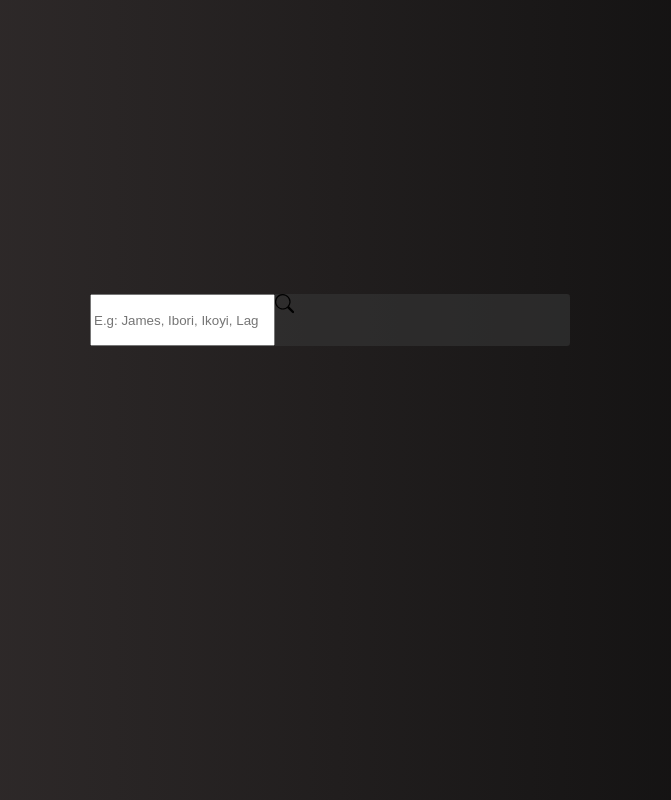
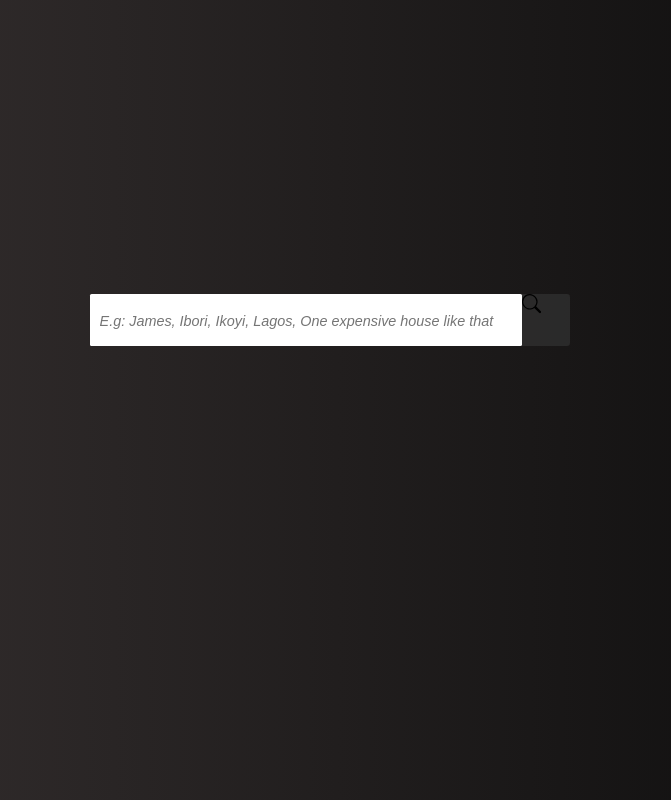
Before and after one commit to anita-brown/Efosa-Anita-Osagie, a React (Create React App) app in the folder assessment/: page / in a window 1280 px wide. Shown: the whole page, without its empty margins (310-981 px from the left). Built offline with nearby package versions, Linux system fonts and the light colour scheme.

Commit message:
searchbar styling

```diff
--- a/assessment/src/components/SearchBar.css
+++ b/assessment/src/components/SearchBar.css
@@ -14,3 +14,19 @@
     font-size: 1.2rem;
 
 }
+.search-input input {
+    width: 27rem;
+    height: 3.2rem;
+    padding: 0.6rem;
+    border: none;
+    border-radius: 0.1rem;
+    font-size: 1.2rem;
+}
+::placeholder {
+    font-size: 0.9rem;
+    font-style: italic;
+}
+
+input:focus {
+    outline: none;
+}
```
